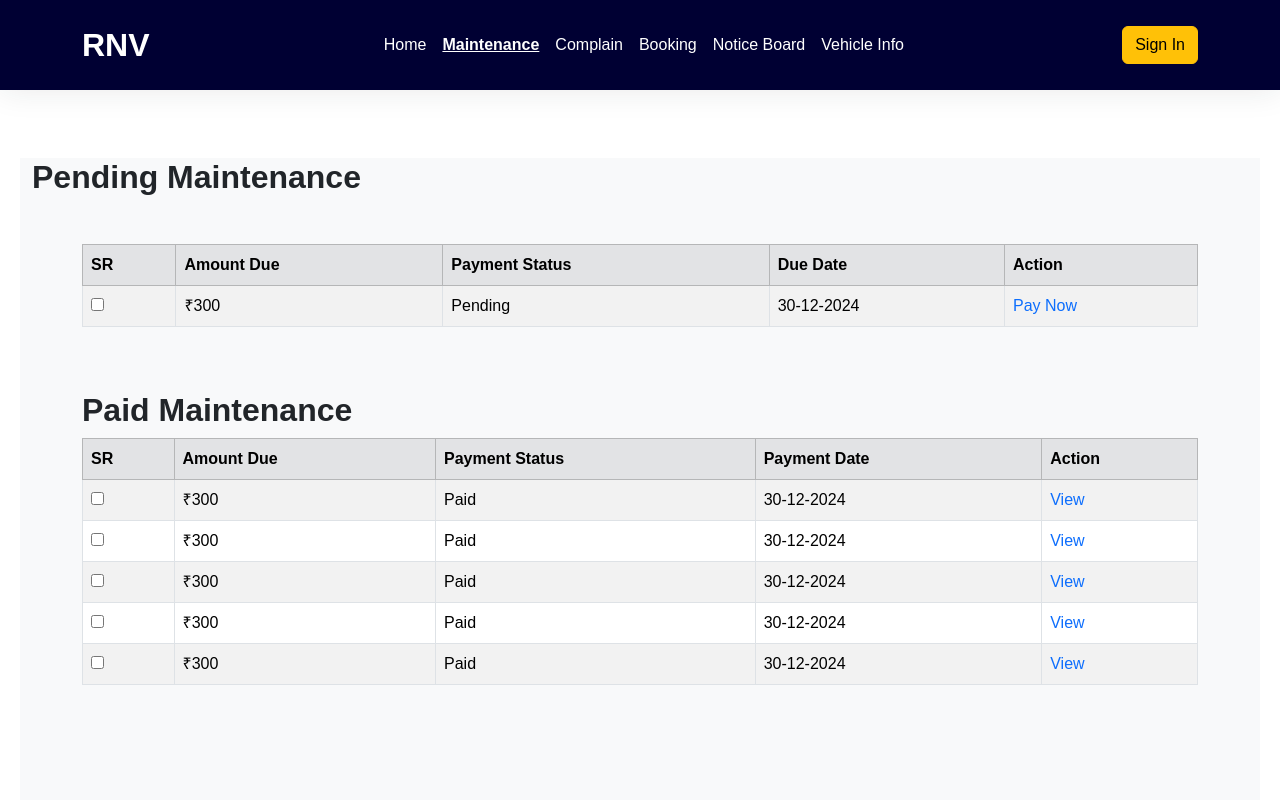
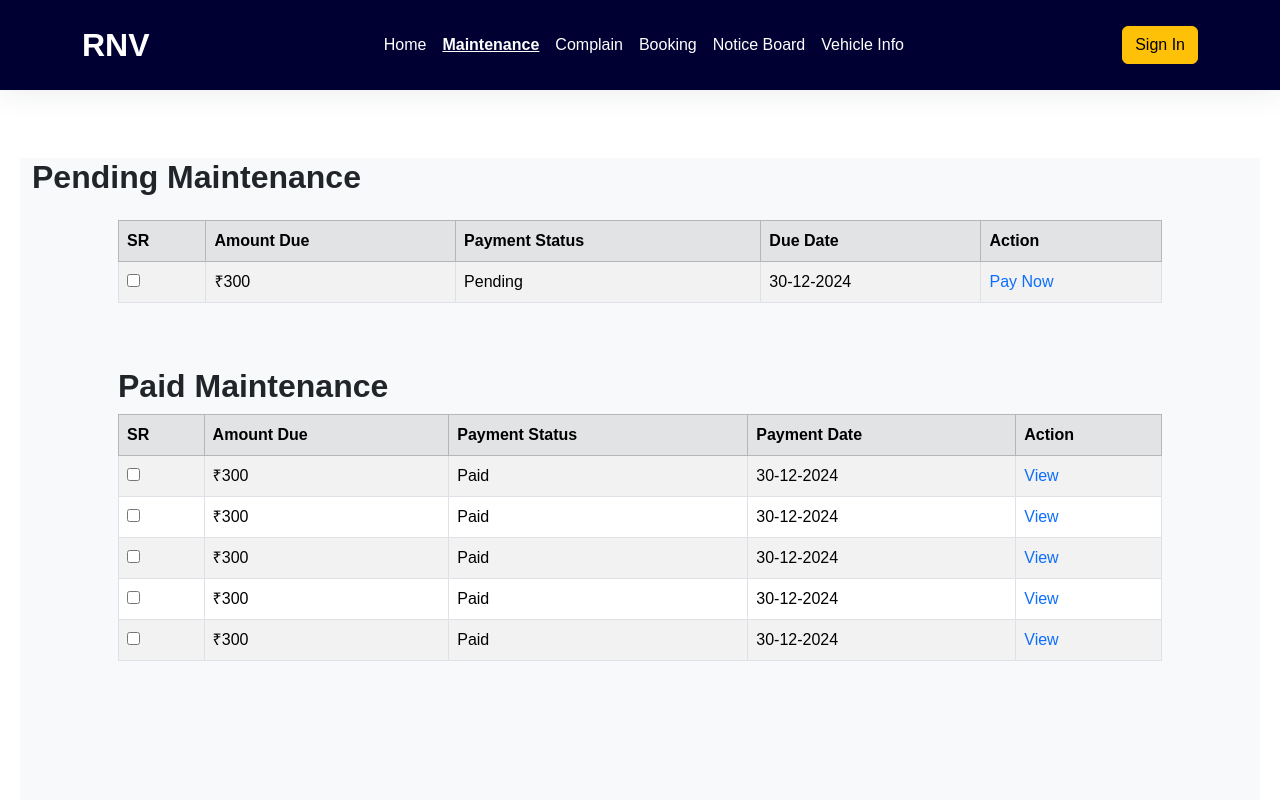
Before and after one commit to Vaibhavgoriya/apartment_management_system, a React (Vite) app in the folder frontend/: page /maintenance in a window 1280 px wide. Shown: the top 800 px of the page. Built offline with nearby package versions, Linux system fonts and the light colour scheme.

Commit message:
code change in Maintenance

```diff
--- a/frontend/src/userpanel/Components/Maintenance.jsx
+++ b/frontend/src/userpanel/Components/Maintenance.jsx
@@ -4,7 +4,7 @@ const Maintenance = () => {
              <h2 className="fw-bold mt-5">Pending Maintenance</h2>
 
       {/* Main Content */}
-      <div className="container my-5">
+      <div className="container my-5 px-5 ty-5 mt-4">
         <div className="table-responsive">
           <table className="table table-bordered table-striped">
             <thead className="table-secondary">
```
